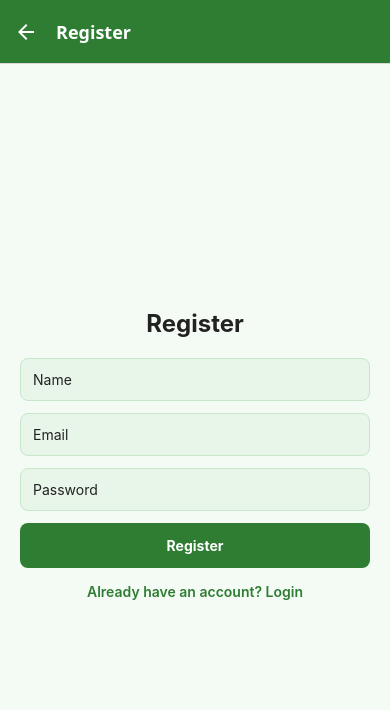
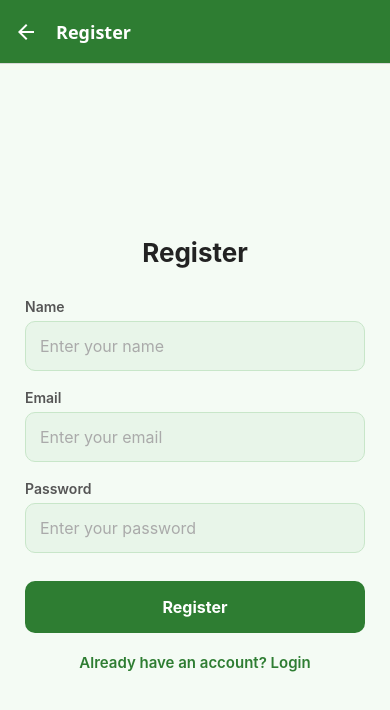
Before and after one commit to dilusewhpd/megashop, a React Native app in the folder frontend/: screen /Register in a window 390 px wide. Shown: the top 710 px of the page. Built offline with nearby package versions, Linux system fonts and the light colour scheme.

Commit message:
Improve RegisterScreen UI: add labels and modern input styling

```diff
--- a/frontend/src/screens/auth/RegisterScreen.js
+++ b/frontend/src/screens/auth/RegisterScreen.js
@@ -1,12 +1,11 @@
 import React, { useState } from "react";
 import { View, Text, TextInput, Pressable, StyleSheet, Alert } from "react-native";
-import AsyncStorage from "@react-native-async-storage/async-storage";
-import { registerApi } from "../../api/authApi"; // if you have an API
+import { registerApi } from "../../api/authApi";
 
-const PRIMARY = "#2e7d32";      // main green
-const LIGHT_BLUE = "#e8f5e9";    // input background
-const BORDER_BLUE = "#c8e6c9";   // input border
-const BACKGROUND = "#f4fbf4";    // screen background
+const PRIMARY = "#2e7d32";
+const LIGHT_BLUE = "#e8f5e9";
+const BORDER_BLUE = "#c8e6c9";
+const BACKGROUND = "#f4fbf4";
 
 export default function RegisterScreen({ navigation }) {
   const [name, setName] = useState("");
@@ -20,19 +19,12 @@ export default function RegisterScreen({ navigation }) {
     }
 
     try {
-
       const res = await registerApi(name, email, password);
-
       Alert.alert("Success", "Registered successfully!");
-
       navigation.navigate("Login");
-
     } catch (err) {
       console.log("REGISTER ERROR:", err.response?.data);
-
-  const errorMsg =
-    err?.response?.data?.message || "Registration failed";
-
+      const errorMsg = err?.response?.data?.message || "Registration failed";
       Alert.alert("Error", errorMsg);
     }
   };
@@ -40,12 +32,50 @@ export default function RegisterScreen({ navigation }) {
   return (
     <View style={styles.container}>
       <Text style={styles.title}>Register</Text>
-      <TextInput style={styles.input} placeholder="Name" value={name} onChangeText={setName} />
-      <TextInput style={styles.input} placeholder="Email" value={email} onChangeText={setEmail} />
-      <TextInput style={styles.input} placeholder="Password" value={password} onChangeText={setPassword} secureTextEntry />
+
+      {/* NAME FIELD */}
+      <View style={styles.inputGroup}>
+        <Text style={styles.label}>Name</Text>
+        <TextInput
+          style={styles.input}
+          placeholder="Enter your name"
+          placeholderTextColor="#aaa"
+          value={name}
+          onChangeText={setName}
+        />
+      </View>
+
+      {/* EMAIL FIELD */}
+      <View style={styles.inputGroup}>
+        <Text style={styles.label}>Email</Text>
+        <TextInput
+          style={styles.input}
+          placeholder="Enter your email"
+          placeholderTextColor="#aaa"
+          value={email}
+          onChangeText={setEmail}
+          keyboardType="email-address"
+          autoCapitalize="none"
+        />
+      </View>
+
+      {/* PASSWORD FIELD */}
+      <View style={styles.inputGroup}>
+        <Text style={styles.label}>Password</Text>
+        <TextInput
+          style={styles.input}
+          placeholder="Enter your password"
+          placeholderTextColor="#aaa"
+          value={password}
+          onChangeText={setPassword}
+          secureTextEntry
+        />
+      </View>
+
       <Pressable style={styles.button} onPress={handleRegister}>
         <Text style={styles.buttonText}>Register</Text>
       </Pressable>
+
       <Pressable onPress={() => navigation.navigate("Login")}>
         <Text style={styles.link}>Already have an account? Login</Text>
       </Pressable>
@@ -56,40 +86,52 @@ export default function RegisterScreen({ navigation }) {
 const styles = StyleSheet.create({
   container: {
     flex: 1,
-    padding: 20,
+    padding: 25,
     justifyContent: "center",
-    backgroundColor: BACKGROUND, // match HomeScreen
+    backgroundColor: BACKGROUND,
   },
   title: {
-    fontSize: 24,
+    fontSize: 26,
     fontWeight: "bold",
-    marginBottom: 20,
+    marginBottom: 30,
     textAlign: "center",
-    color: "#222", // dark professional title
+    color: "#222",
+  },
+  inputGroup: {
+    marginBottom: 18,
+  },
+  label: {
+    fontSize: 14,
+    fontWeight: "600",
+    color: "#555",
+    marginBottom: 6,
   },
   input: {
     borderWidth: 1,
-    borderColor: BORDER_BLUE, // match HomeScreen
-    padding: 12,
-    borderRadius: 8,
-    marginBottom: 12,
-    backgroundColor: LIGHT_BLUE, // match HomeScreen
-    color: "#222", // text color inside input
+    borderColor: BORDER_BLUE,
+    padding: 14,
+    borderRadius: 10,
+    backgroundColor: LIGHT_BLUE,
+    fontSize: 16,
+    color: "#222",
   },
   button: {
-    backgroundColor: PRIMARY, // green button
-    padding: 14,
-    borderRadius: 8,
+    backgroundColor: PRIMARY,
+    padding: 16,
+    borderRadius: 10,
     alignItems: "center",
+    marginTop: 10,
   },
   buttonText: {
-    color: "#fff", // white text on button
+    color: "#fff",
     fontWeight: "bold",
+    fontSize: 16,
   },
   link: {
-    marginTop: 15,
+    marginTop: 20,
     textAlign: "center",
-    color: PRIMARY, // green link similar to HomeScreen theme
+    color: PRIMARY,
     fontWeight: "600",
+    fontSize: 15,
   },
 });
```
Lines whose indentation alone changed are shown as unchanged.
